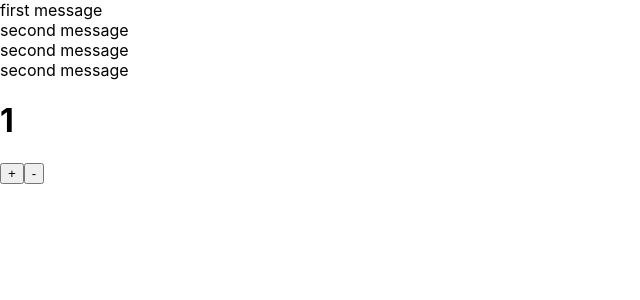
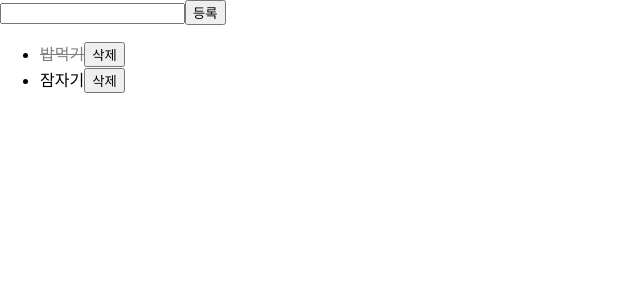
Before and after one commit to lineJeong/react-js-practice, a React (Create React App) app in the folder velopert-modern-react/: page / in a window 1280 px wide. Shown: the top 300 px of the page, without its empty margins (0-640 px from the left). Built offline with nearby package versions, Linux system fonts and the light colour scheme.

Commit message:
useContext (2) 상태가 배열/객체를 다루는 경우

```diff
--- a/velopert-modern-react/src/App.js
+++ b/velopert-modern-react/src/App.js
@@ -1,15 +1,11 @@
 import "./App.css";
-import First from "./contextAPI/First";
-import Second from "./contextAPI/Second";
-import Third from "./contextAPI/Third";
+import Seventh from "./contextAPI/Seventh";
 // import CustomHooks from "./pages/CustomHooks";
 
 function App() {
   return (
     <>
-      <First />
-      <Second />
-      <Third />
+      <Seventh />
     </>
   );
 }
--- /dev/null
+++ b/velopert-modern-react/src/contextAPI/Seventh.js
@@ -0,0 +1,146 @@
+// Context의 상태에서 배열이나 객체를 다루는 경우 (배열 / 할 일 목록)
+import { createContext, useContext, useMemo, useRef, useState } from "react";
+
+const TodosValueContext = createContext();
+const TodosValueActions = createContext();
+
+function TodosProvider({ children }) {
+  const idRef = useRef(3);
+  const [todos, setTodos] = useState([
+    {
+      id: 1,
+      text: "밥먹기",
+      done: true,
+    },
+    {
+      id: 2,
+      text: "잠자기",
+      done: false,
+    },
+  ]);
+
+  const actions = useMemo(
+    () => ({
+      add(text) {
+        const id = idRef.current;
+        idRef.current += 1;
+        setTodos((prev) => [...prev, { id, text, done: false }]);
+      },
+      toggle(id) {
+        setTodos((prev) =>
+          prev.map((item) =>
+            item.id === id ? { ...item, done: !item.done } : item
+          )
+        );
+      },
+      remove(id) {
+        setTodos((prev) => prev.filter((item) => item.id !== id));
+      },
+    }),
+    []
+  );
+
+  return (
+    <TodosValueContext.Provider value={todos}>
+      <TodosValueActions.Provider value={actions}>
+        {children}
+      </TodosValueActions.Provider>
+    </TodosValueContext.Provider>
+  );
+}
+
+function useTodosValue() {
+  const value = useContext(TodosValueContext);
+  if (value === undefined) {
+    throw new Error("useTodosValue should be used within TodosProvider");
+  }
+  return value;
+}
+
+function useTodosActions() {
+  const value = useContext(TodosValueActions);
+  if (value === undefined) {
+    throw new Error("useTodosActions should be used within TodosProvider");
+  }
+  return value;
+}
+
+function Seventh() {
+  return (
+    <TodosProvider>
+      <div>
+        <TodoForm />
+        <TodoList />
+      </div>
+    </TodosProvider>
+  );
+}
+
+function TodoForm() {
+  const { add } = useTodosActions();
+  const [text, setText] = useState("");
+
+  const handleChange = (e) => {
+    setText(e.target.value);
+  };
+
+  const handleSubmit = () => {
+    add(text);
+    setText("");
+  };
+
+  return (
+    <div>
+      <input type="text" value={text} onChange={handleChange} />
+      <button onClick={handleSubmit}>등록</button>
+    </div>
+  );
+}
+
+function TodoList() {
+  const todos = useTodosValue();
+
+  return (
+    <ul>
+      {todos.map(({ id, text, done }) => (
+        <Todo key={id} id={id} text={text} done={done} />
+      ))}
+    </ul>
+  );
+}
+
+function Todo({ id, text, done }) {
+  const { toggle, remove } = useTodosActions();
+
+  const getToggleStyle = () => {
+    switch (done) {
+      case true:
+        return {
+          color: "gray",
+          textDecoration: "line-through",
+          cursor: "pointer",
+        };
+      default:
+        return { color: "black", cursor: "pointer" };
+    }
+  };
+
+  const handleToggle = () => {
+    toggle(id);
+  };
+
+  const handleRemove = () => {
+    remove(id);
+  };
+
+  return (
+    <li>
+      <span style={getToggleStyle()} onClick={handleToggle}>
+        {text}
+      </span>
+      <button onClick={handleRemove}>삭제</button>
+    </li>
+  );
+}
+
+export default Seventh;
```
Also changed, not shown: velopert-modern-react/src/contextAPI/Sixth.js (added, +76 -0 lines).
